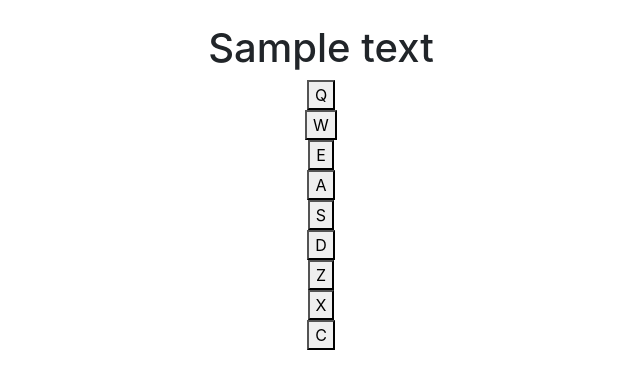
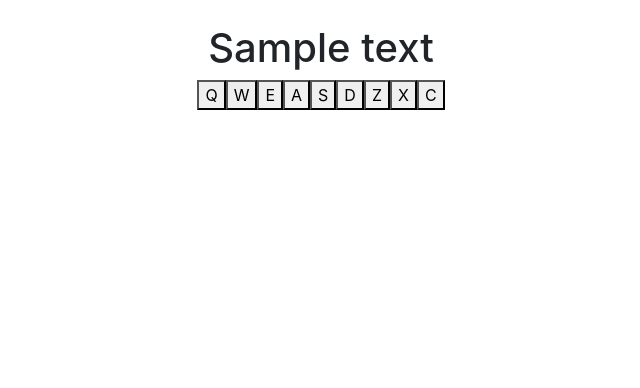
Before and after one commit to MorganS39/FEDL-projects, a React (Create React App) app in the folder drum/: page / in a window 1280 px wide. Shown: the top 388 px of the page, without its empty margins (319-959 px from the left). Built offline with nearby package versions, Linux system fonts and the light colour scheme; the HTML template or start-up script is replaced by a standard one.

Commit message:
cleaned up class layout a bit and names

```diff
--- a/drum/src/App.js
+++ b/drum/src/App.js
@@ -7,7 +7,6 @@ export default class App extends React.Component {
       drum: "",
     };
   }
-
 
 render() {
 
@@ -22,54 +21,39 @@ render() {
                     Sample text
                   </h1>
                   <div className="keypad">
-                    <div className="drum-pad">
-                      <button id="qAudio">
+                    <button className="drum-pad" id="qAudio">
                       Q
                       <audio class="clip" id="Q" src="https://s3.amazonaws.com/freecodecamp/drums/Chord_1.mp3"></audio>
                     </button>
-                    </div>
-                    <div className="drum-pad">
-                      <button id="wAudio">
+                    <button className="drum-pad" id="wAudio">
                       W
                       <audio class="clip" id="W" src="https://s3.amazonaws.com/freecodecamp/drums/Chord_2.mp3"></audio>
                     </button>
-                    </div>
-                    <div className="drum-pad">
-                      <button id="eAudio">
+                    <button className="drum-pad" id="eAudio">
                       E
                       <audio class="clip" id="E" src="https://s3.amazonaws.com/freecodecamp/drums/Chord_3.mp3"></audio>
                     </button>
-                    </div>
-                    <div className="drum-pad">
-                      <button id="aAudio">
+                    <button className="drum-pad" id="aAudio">
                       A
                       <audio class="clip" id="A" src="https://s3.amazonaws.com/freecodecamp/drums/Give_us_a_light.mp3"></audio>
                     </button>
-                    </div> <div className="drum-pad">
-                      <button id="sAudio">
+                    <button className="drum-pad" id="sAudio">
                       S
                       <audio class="clip" id="S" src="https://s3.amazonaws.com/freecodecamp/drums/Dry_Ohh.mp3"></audio>
                     </button>
-                    </div> <div className="drum-pad">
-                      <button id="dAudio">
+                    <button className="drum-pad" id="dAudio">
                       D
                       <audio class="clip" id="D" src="https://s3.amazonaws.com/freecodecamp/drums/Bld_H1.mp3"></audio>
                     </button>
-                    </div>
-                    </div> <div className="drum-pad">
-                      <button id="zAudio">
+                    <button className="drum-pad" id="zAudio">
                       Z
                       <audio class="clip" id="Z" src="https://s3.amazonaws.com/freecodecamp/drums/punchy_kick_1.mp3"></audio>
                     </button>
-                    </div>
-                    </div> <div className="drum-pad">
-                      <button id="xAudio">
+                    <button className="drum-pad" id="xAudio">
                       X
                       <audio class="clip" id="X" src="https://s3.amazonaws.com/freecodecamp/drums/side_stick_1.mp3"></audio>
                     </button>
-                    </div>
-                    <div className="drum-pad">
-                      <button id="cAudio" onClick="play">
+                    <button className="drum-pad" id="cAudio" onClick="play">
                       C
                       <audio class="clip" id="C" src="https://s3.amazonaws.com/freecodecamp/drums/Brk_Snr.mp3"></audio>
                     </button>
@@ -79,6 +63,7 @@ render() {
           </div>
         </div>
       </div>
+    </div>
     );
   }
 }
```
Lines whose indentation alone changed are shown as unchanged.
